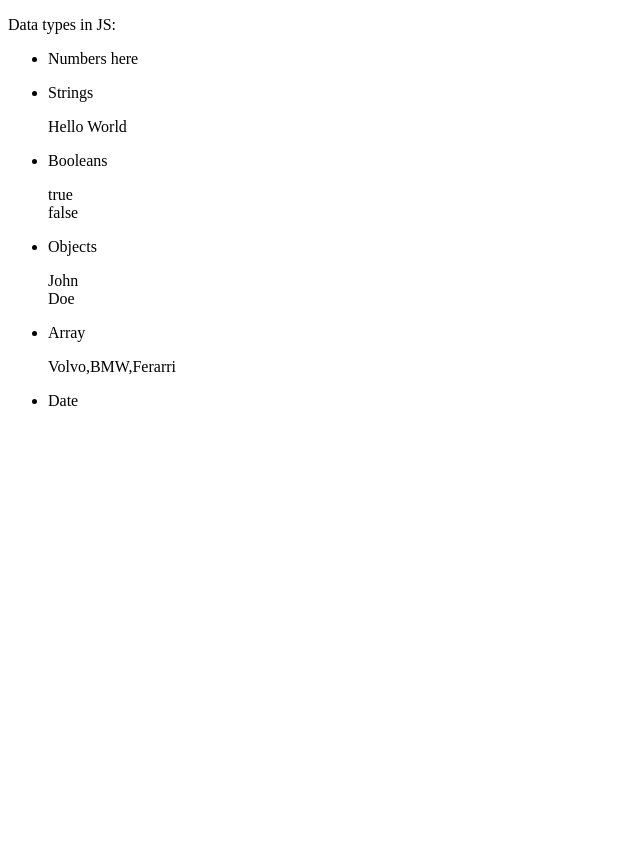
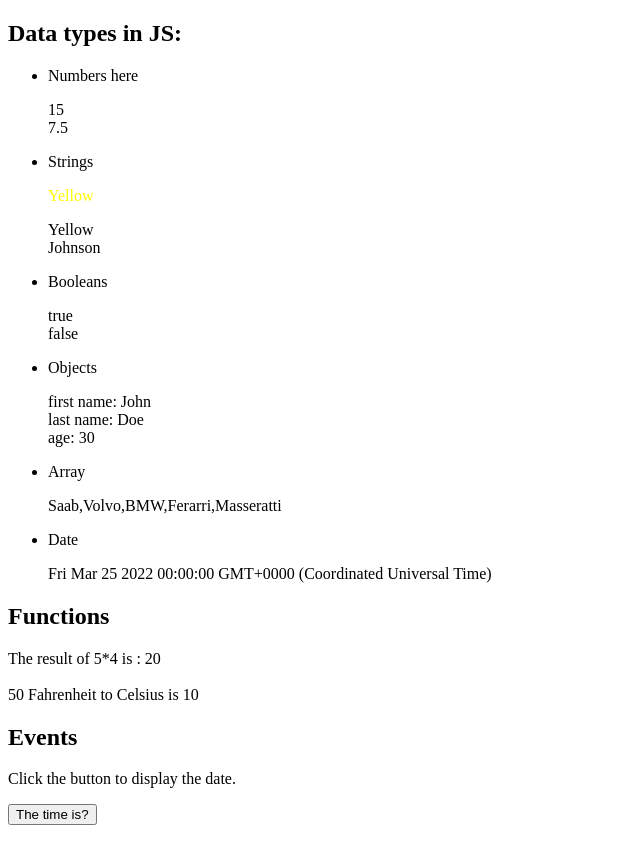
Before and after one commit to itiganas/JS_recap, a plain HTML site: page index.html in a window 1280 px wide. Shown: the whole page, without its empty margins (0-640 px from the left). Before the commit the page ends 800 px from the top, so only its background shows below. Drawn offline with Linux system fonts and the light colour scheme.

Commit message:
data type review

```diff
--- a/JS_script.js
+++ b/JS_script.js
@@ -1,9 +1,32 @@
-
 window.onload = function myFunction() {
 
+
+    //VARIABLES IN JS
+
+    // Declaration and initialization
+    let firstName = "John";
+    const lastName = "Doe";
+    var age = 30;
+
+// Variable reassignment
+    age = 40;
+
+// Using variables in expressions
+    let fullName = firstName + " " + lastName;
+
+    //DATA TYPES IN JS
+
+//Number
+    let length = 15;
+    let weight = 7.5;
+    document.getElementById("number").innerHTML = length + "<br>" + weight;
+
+    //Strings
     let color = "Yellow";
-    let lastName = "Johnson";
-    document.getElementById("strings").innerHTML = "Hello World";
+    document.getElementById("stringColor").innerText = color;
+    document.getElementById("stringColor").style.color = "yellow"; //change style (color) to an element
+    let name = "Johnson";
+    document.getElementById("strings").innerHTML = color + "<br>" + name;
 
 // Booleans:
     let x = true;
@@ -11,16 +34,46 @@ window.onload = function myFunction() {
     document.getElementById("booleans").innerHTML = x + "<br>" + y;
 
 // Object:
-    const person = {firstName: "John", lastName: "Doe"};
-    document.getElementById("object").innerHTML = person.firstName + "<br>" + person.lastName;
+    const person = {firstName: "John", lastName: "Doe", age: 30};
+    document.getElementById("object").innerHTML = "first name: " + person.firstName + "<br>" + "last name: " + person.lastName + "<br>" + "age: " + person.age;
 
     // Array object:
     const cars = ["Saab", "Volvo", "BMW", "Ferarri", "Masseratti"];
-    document.getElementById("myArray").innerHTML = cars.slice(1,4);
+    document.getElementById("myArray").innerHTML = cars;
 
 
 // Date object:
     const date = new Date("2022-03-25");
-    document.getElementById("date").innerHTML = date();
+    document.getElementById("date").innerHTML = date;
+
+
+//FUNCTIONS
+    function myFunction(a, b) {
+// Function returns the product of a and b
+        return 5 * 4;
+    }
+
+    document.getElementById("resultFunction").innerHTML = "The result of 5*4 is : " + myFunction();
+
+
+//Function Invocation
+    function toCelsius(fahrenheit) {
+        return (5 / 9) * (fahrenheit - 32);
+    }
+
+    let value = toCelsius(50);
+
+    document.getElementById("toCelsius").innerHTML = "50 Fahrenheit to Celsius is " + value;
+
+
+    //Objects
+
+
+    //Events
+    function displayDate() {
+        document.getElementById("demo").innerHTML = Date();
+    }
+
+
 
 };
--- a/index.html
+++ b/index.html
@@ -1,20 +1,21 @@
 <!DOCTYPE html>
 <html>
 <head>
-<title>JS recap</title>
-<meta lang="en">
-
+    <title>JS recap</title>
+    <meta lang="en">
+    <!-- Add external .js file -->
+    <script src="JS_script.js"></script>
 </head>
 
 <body>
-<script src="JS_script.js"></script>
-<p>Data types in JS: </p>
 
+<h2>Data types in JS: </h2>
 <ul>
     <li>Numbers here</li>
     <p id="number"></p>
 
     <li>Strings</li>
+    <p id="stringColor"></p>
     <p id="strings"></p>
 
     <li>Booleans</li>
@@ -31,5 +32,16 @@
 
 </ul>
 
+<h2>Functions</h2>
+<div id="resultFunction"></div><br>
+<div id="toCelsius"></div>
+
+<h2>Events</h2>
+<p>Click the button to display the date.</p>
+<button onclick="displayDate()">The time is?</button>
+<p id="demo"></p>
+
+
+
 </body>
 </html>
```
